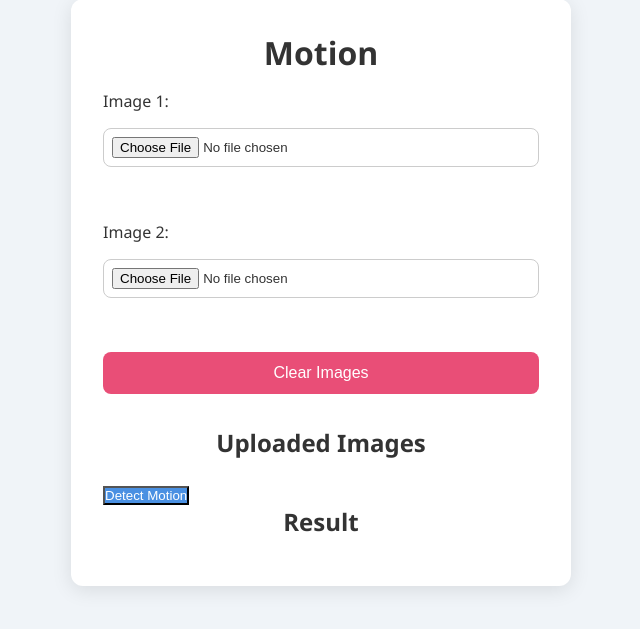
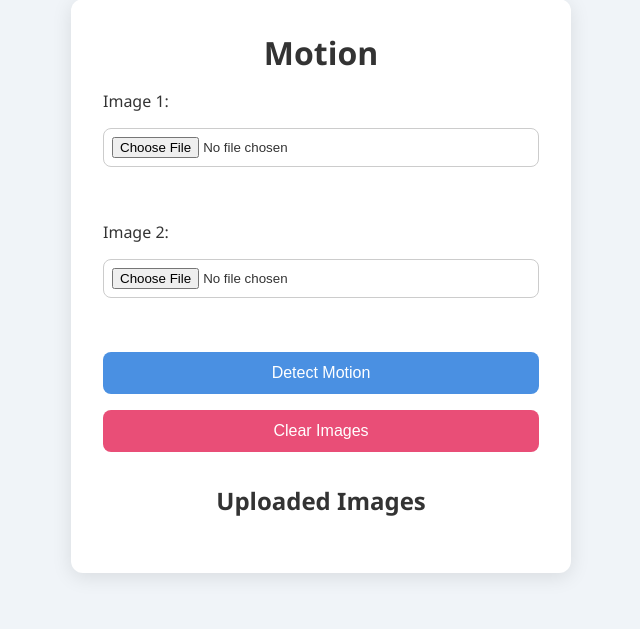
Before and after one commit to Syed-Ahmad-Ali-Naqvi/ICV_Lab_semester_project, a FastAPI app: page / in a window 1280 px wide. Shown: the part 33-662 px from the top of the page, without its empty margins (319-959 px from the left). Run offline with FastAPI, Linux system fonts and the light colour scheme.

Commit message:
Edited template a little

```diff
--- a/static/style.css
+++ b/static/style.css
@@ -110,4 +110,20 @@ form button {
     max-width: 100%;
     height: auto;
     border-radius: 0.5rem;
-    box-shadow: 0 2px 10px rgba(0, 0, 0, 0.1); }
+    box-shadow: 0 2px 10px rgba(0, 0, 0, 0.1);
+}
+
+#resultContainer {
+    margin-top: 2rem;
+    text-align: center;
+    display: none;
+}
+
+#resultContainer h2 {
+    margin-bottom: 1rem;
+}
+
+#resultContainer p {
+    font-size: 1.2rem;
+    font-weight: 500;
+}
--- a/templates/index.html
+++ b/templates/index.html
@@ -19,7 +19,7 @@
             <label for="image2">Image 2:</label>
             <input type="file" id="image2" name="image2" accept="image/*" required>
             <br>
-
+            <button type="button" id="detectMotion">Detect Motion</button>
             <button type="button" id="clearImages">Clear Images</button>
         </form>
 
@@ -29,7 +29,6 @@
             <div id="image2Container"></div>
         </div>
 
-        <button type="button" id="detectMotion">Detect Motion</button>
         <div id="resultContainer">
             <h2>Result</h2>
             <div id="result"></div>
```
